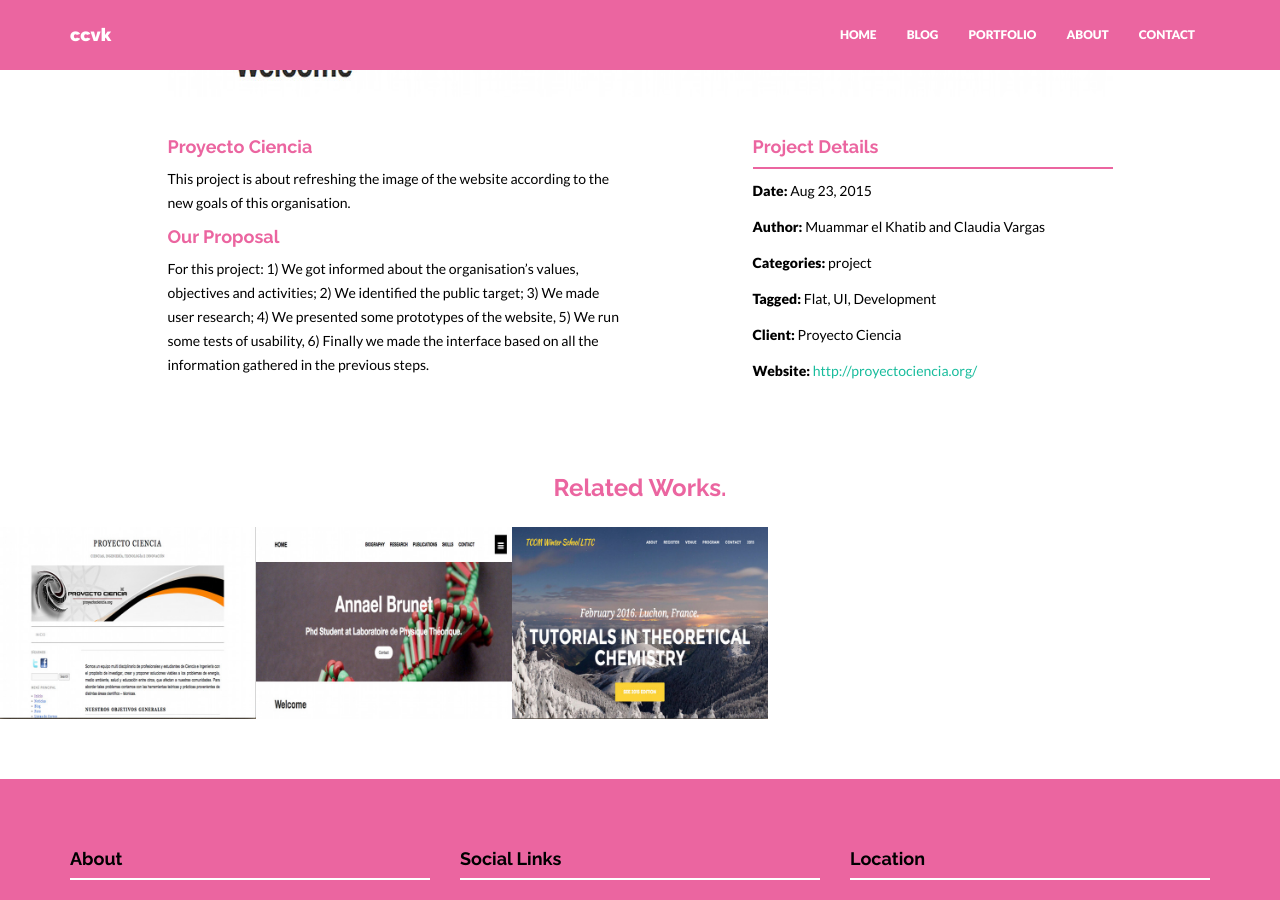
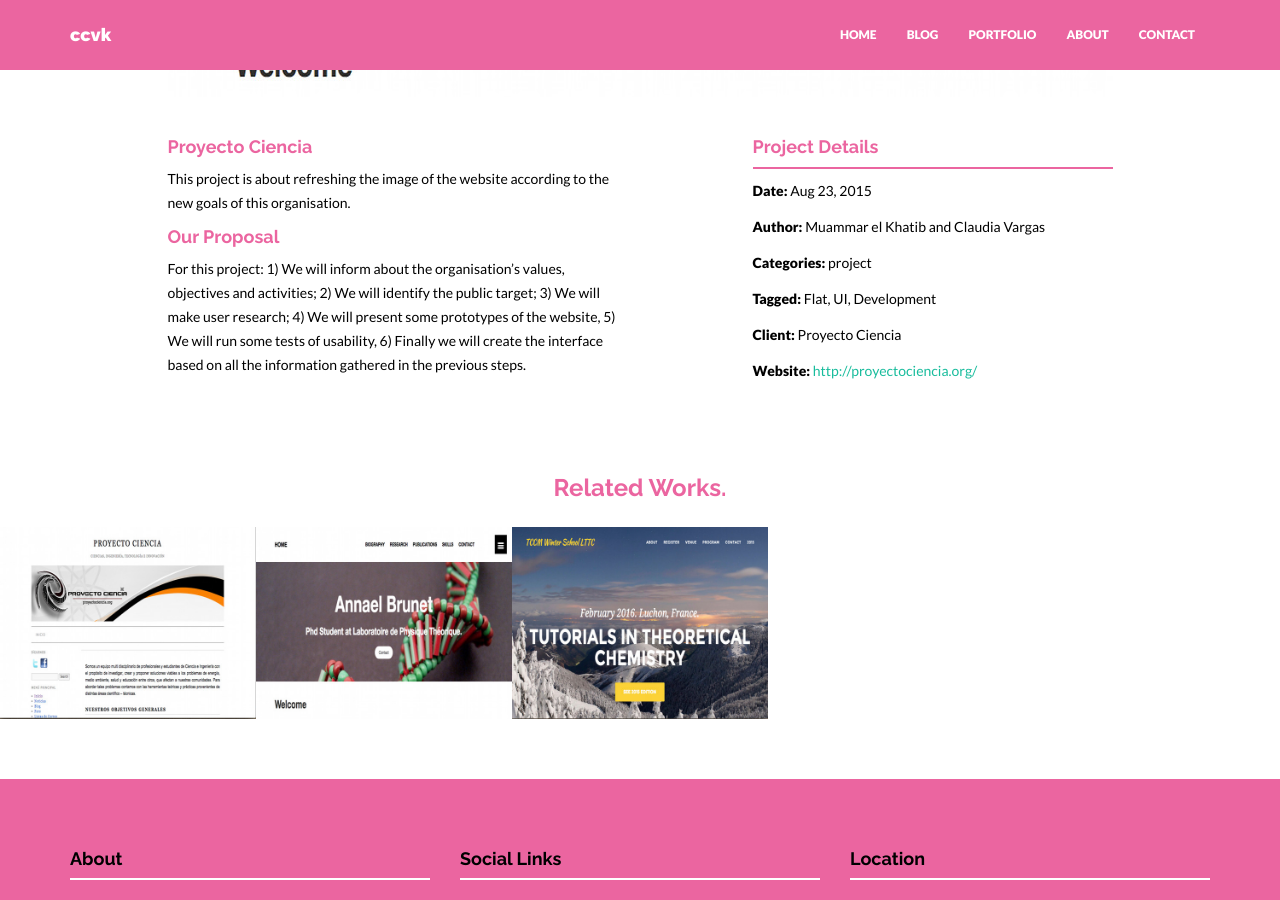
Before and after one commit to claucvk/claucvk.github.io, a Jekyll site: the page built from _posts/project/2015-08-22-proyecto-ciencia.markdown, in a window 1280 px wide and 900 px high, scrolled down 749 px. Built offline with Jekyll 4.4.1, drawn with Linux system fonts in a browser that asks for light colours; nearby versions of some CDN libraries.

Commit message:
cambios en proyecto ciencia

```diff
--- a/_posts/project/2015-08-22-proyecto-ciencia.markdown
+++ b/_posts/project/2015-08-22-proyecto-ciencia.markdown
@@ -18,4 +18,4 @@
 This project is about refreshing the image of the website according to the new goals of this organisation.
 
 ####Our Proposal
-For this project: 1) We got informed about the organisation's values, objectives and activities; 2) We identified the public target; 3) We made user research; 4) We presented some prototypes of the website, 5) We run some tests of usability, 6) Finally we made the interface based on all the information gathered in the previous steps.
+For this project: 1) We will inform about the organisation's values, objectives and activities; 2) We will identify the public target; 3) We will make user research; 4) We will present some prototypes of the website, 5) We will run some tests of usability, 6) Finally we will create the interface based on all the information gathered in the previous steps.
```
